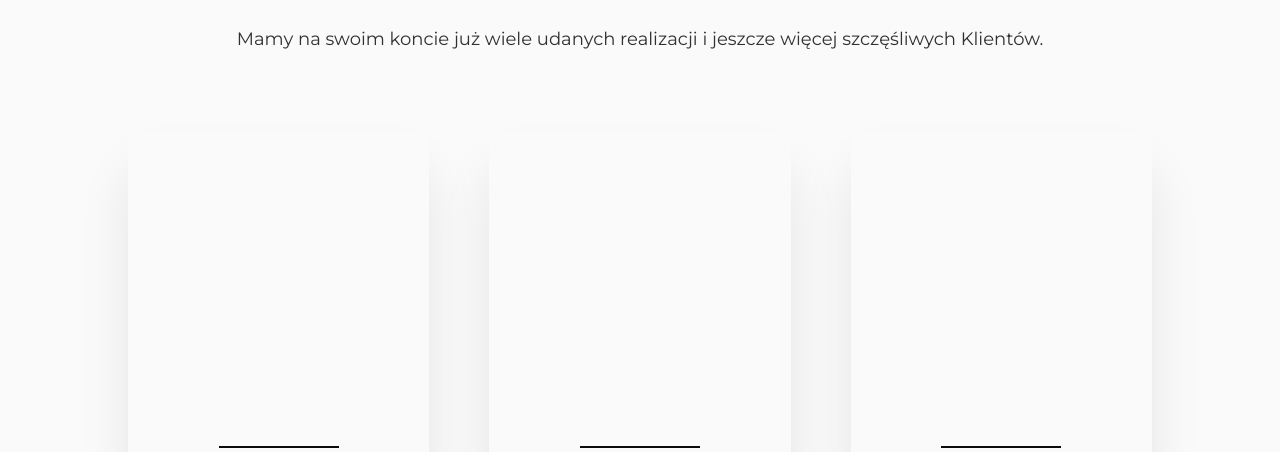
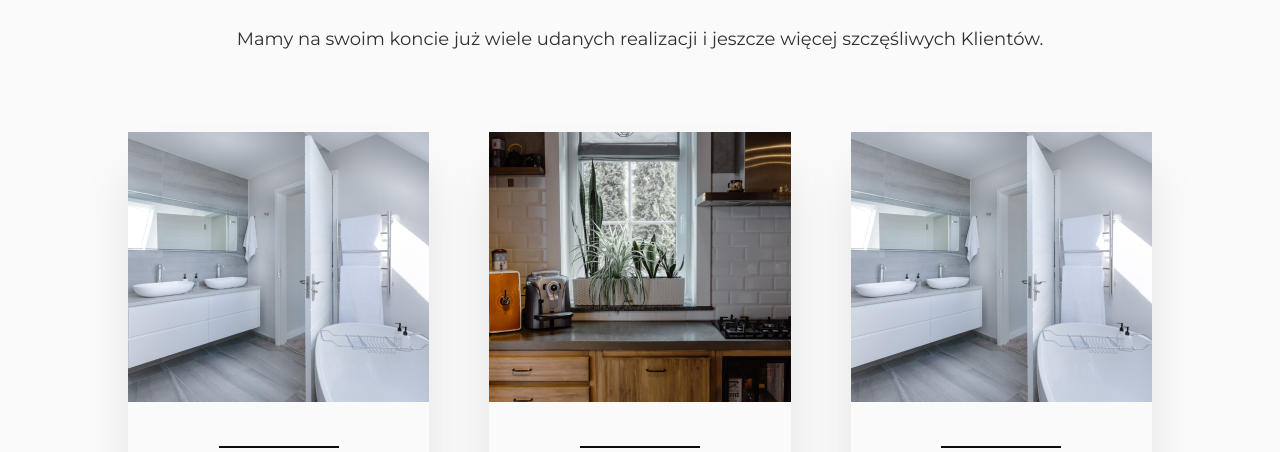
Before and after one commit to mbalazy/glazur-mat, a Next.js app: page / in a window 1280 px wide. Shown: the part 2867-3319 px from the top of the page. Built offline with nearby package versions, Linux system fonts and the light colour scheme; a web font is replaced by a local one.

Commit message:
Fix RealizationThumbnail image

```diff
--- a/components/molecues/RealizationThumblail/RealizationThumbnail.style.ts
+++ b/components/molecues/RealizationThumblail/RealizationThumbnail.style.ts
@@ -13,6 +13,7 @@ export const RealizationThumbnailWrapper = styled.div`
 export const ImageWrapper = styled.div`
   height: 27rem;
   width: 100%;
+  position: relative;
 `
 export const DecoratedLine = styled.div`
   width: 12rem;
--- a/components/molecues/RealizationThumblail/RealizationThumbnail.tsx
+++ b/components/molecues/RealizationThumblail/RealizationThumbnail.tsx
@@ -15,7 +15,9 @@ type RealizationThumbnailProps = {
 const RealizationThumbnail = ({ name, image }: RealizationThumbnailProps) => {
   return (
     <RealizationThumbnailWrapper>
-      <ImageWrapper></ImageWrapper>
+      <ImageWrapper>
+        <Image src={image} layout="fill" objectFit="cover" alt="realizacja" />
+      </ImageWrapper>
       <DecoratedLine />
       <RealizationName>{name}</RealizationName>
     </RealizationThumbnailWrapper>
```
